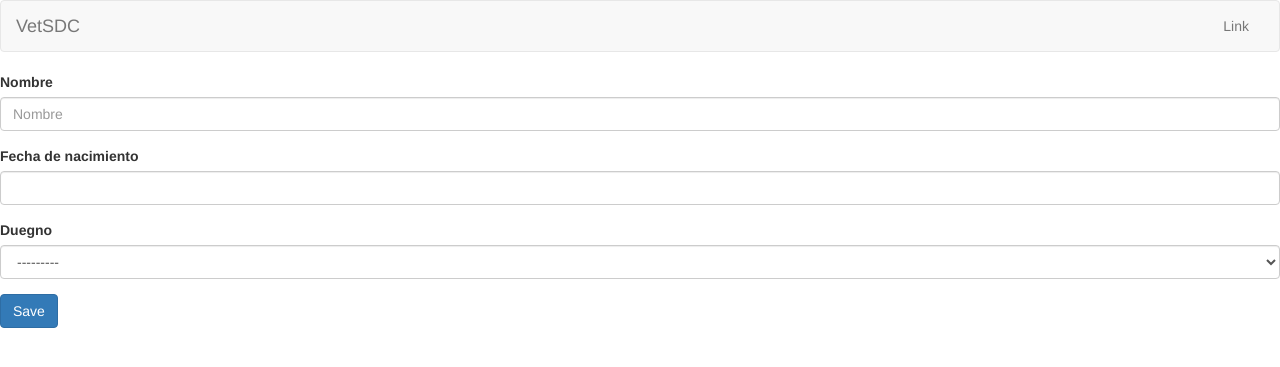
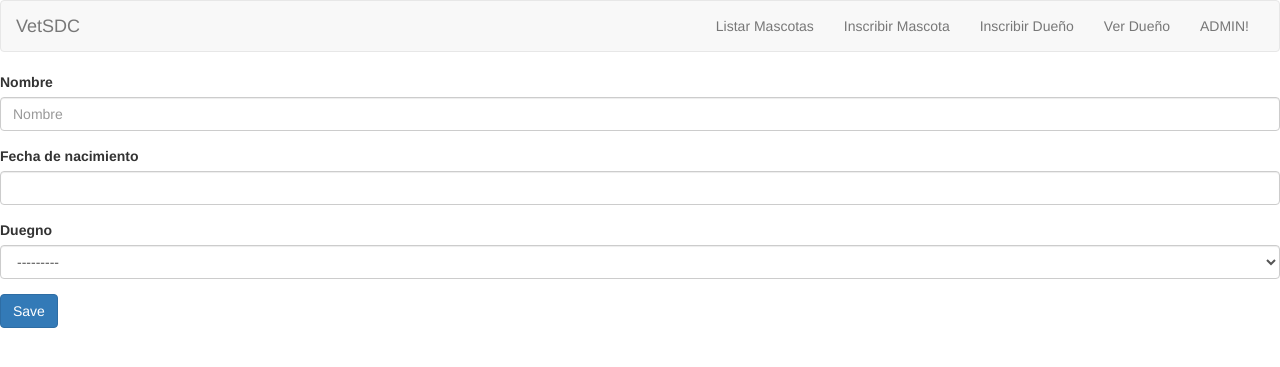
Before and after one commit to lfsanchezg/DjangoExample, a Django app: a page that uses Vet/templates/Veterinaria/__base.html in a window 1280 px wide. Shown: the top 367 px of the page. Run offline with Django 3.2, Linux system fonts and the light colour scheme; data that the repository does not hold is empty; some libraries are stand-ins or nearby versions.

Commit message:
Fixes pabres

```diff
--- a/Vet/Vet/urls.py
+++ b/Vet/Vet/urls.py
@@ -15,8 +15,10 @@ Including another URLconf
 """
 from django.conf.urls import url, include
 from django.contrib import admin
+from Veterinaria.views import homeView
 
 urlpatterns = [
     url(r'^admin/', admin.site.urls),
-    url(r'^mascotas/', include("Veterinaria.urls"))
+    url(r'^mascotas/', include("Veterinaria.urls")),
+    url(r'^$', homeView)
 ]
--- a/Vet/Veterinaria/urls.py
+++ b/Vet/Veterinaria/urls.py
@@ -7,6 +7,6 @@ urlpatterns = [
     url(r'^create/$', views.PetCreate.as_view(), name='create_pet_view'),
     url(r'^(?P<pk>[0-9]+)/$', views.PetDetails.as_view(), name="detail_pet"),
     url(r'^delDuegno/$', views.owner_detail, name="duegno_detail"),
-    url(r'^createDuegno/$', views.DuegnoCreate.as_view()),
+    url(r'^createDuegno/$', views.DuegnoCreate.as_view(), name="create_duegno"),
     url(r'^duegno/$', views.owner_list3)
 ]
--- a/Vet/Veterinaria/views.py
+++ b/Vet/Veterinaria/views.py
@@ -1,10 +1,14 @@
-from django.http import HttpResponse
+from django.http import HttpResponse, HttpResponseRedirect
+from django.urls import reverse
 from django.shortcuts import render
 from django.views.generic import ListView, CreateView, DetailView
 
 from .models import Mascota, Duegno
 
 # Vistas de clase
+
+def homeView(request):
+    return HttpResponseRedirect(reverse("url_list_pets"))
 
 class PetList(ListView):
     model = Mascota
@@ -20,6 +24,8 @@ class PetDetails(DetailView):
 class DuegnoCreate(CreateView):
     model = Duegno
     fields = '__all__'
+
+
 
 # Vistas básicas
 
@@ -68,9 +74,13 @@ def owner_list4(request):
     return render(request, 'Veterinaria/mascota_list.html', context={'mascota_list': duegnos})
 
 def owner_detail(request):
-
+    #todo implementar como parámetro de url, se usa captura de regex y aumentando la firma.
+    #todo implementar esto como detailview.
     #recibiendo param por get params:
     idDuegno = request.GET.get('identificador')
+
+    if idDuegno is None:
+        return HttpResponse("""Necesito el parámetro get "identificador" """)
 
     duegno_bd = Duegno.objects.get(pk=idDuegno)
 
--- a/Vet/templates/Veterinaria/__base.html
+++ b/Vet/templates/Veterinaria/__base.html
@@ -45,7 +45,11 @@
         <li><a routerLink="/ver-productos">Ver productos</a></li>-->
       </ul>
       <ul class="nav navbar-nav navbar-right">
-        <li><a href="#">Link</a></li>
+        <li><a href="{% url 'url_list_pets' %}">Listar Mascotas</a></li>
+        <li><a href="{% url 'create_pet_view' %}">Inscribir Mascota</a></li>
+        <li><a href="{% url 'create_duegno' %}">Inscribir Dueño</a></li>
+        <li><a href="{% url 'duegno_detail' %}">Ver Dueño</a></li>
+        <li><a href="/admin/">ADMIN!</a></li>
       </ul>
     </div><!-- /.navbar-collapse -->
   </div><!-- /.container-fluid -->
```
